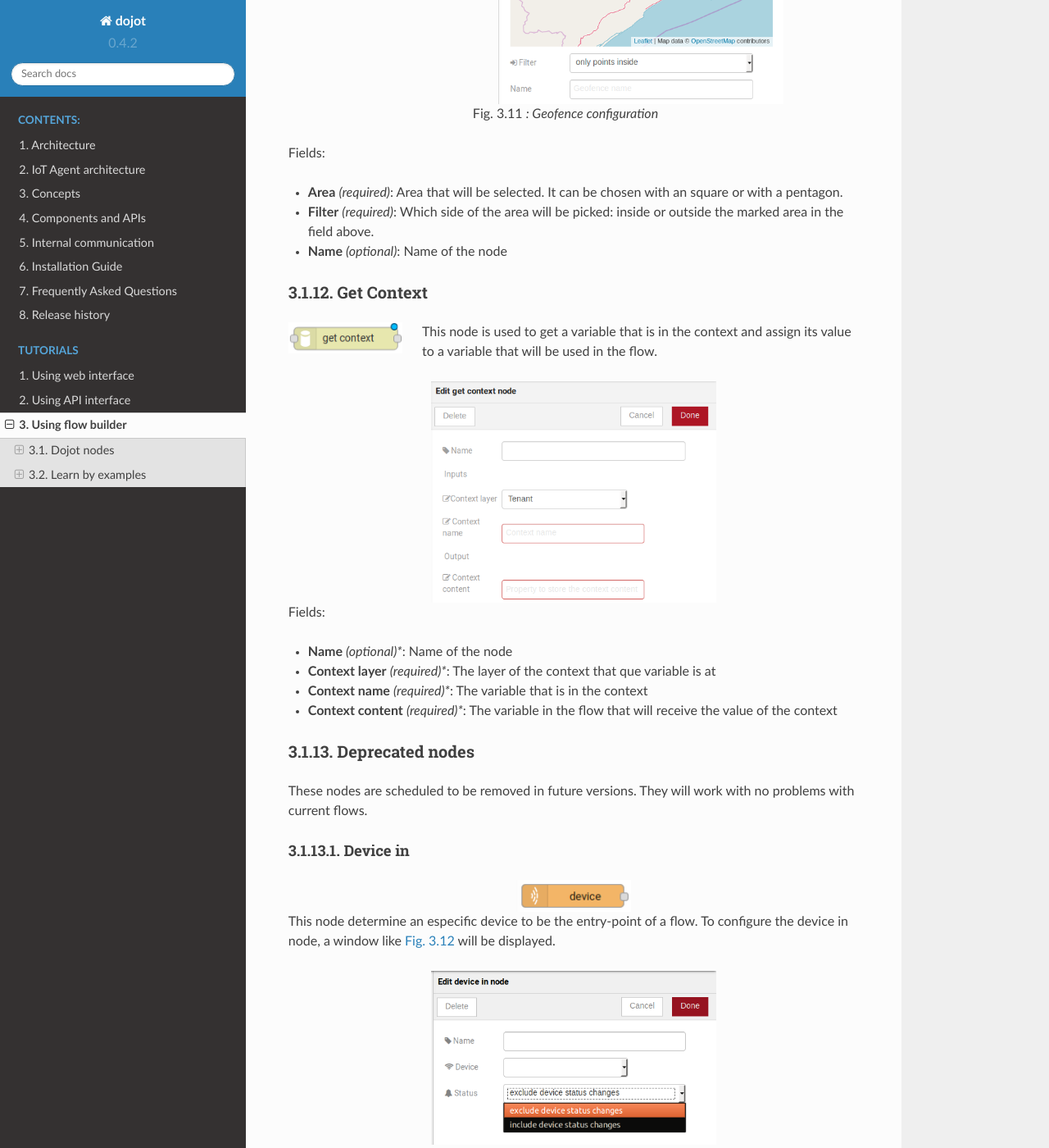
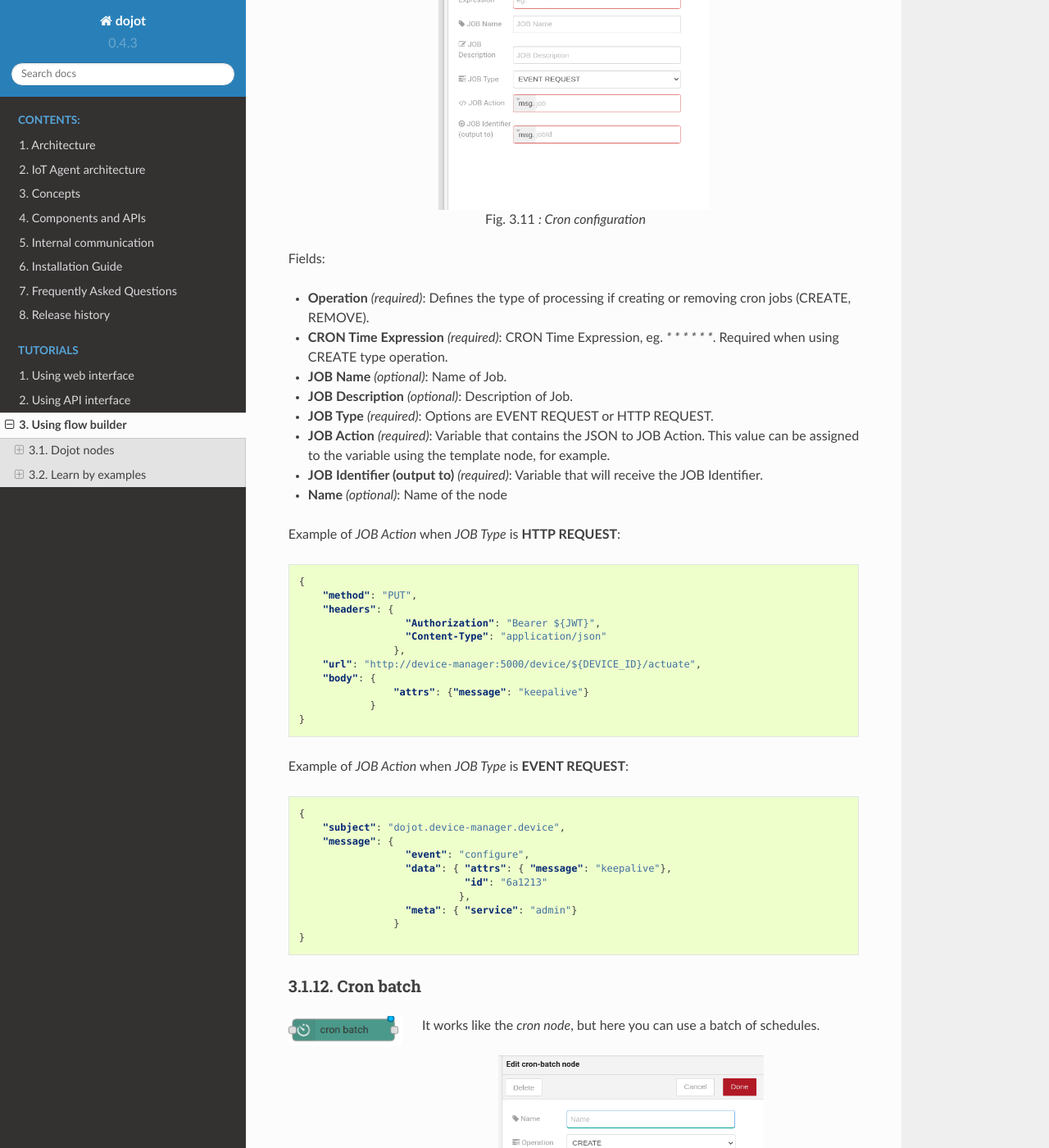
Before and after one commit to dojot/docs, a Sphinx documentation site: the page built from source/flow.rst, in a window 1280 px wide and 1400 px high, scrolled down 9646 px. Shown: the whole window at 82% size. Built offline with Sphinx 7.4.7 and the Read the Docs theme 2.0.0, drawn with Linux system fonts in a browser that asks for light colours; some of the changed text lies outside the part shown.

Commit message:
miss nodes

```diff
--- a/source/conf.py
+++ b/source/conf.py
@@ -54,9 +54,9 @@
 # built documents.
 #
 # The short X.Y version.
-version = u'0.4.2'
+version = u'0.4.3'
 # The full version, including alpha/beta/rc tags.
-release = u'0.4.2'
+release = u'0.4.3'
 
 # The language for content autogenerated by Sphinx. Refer to documentation
 # for a list of supported languages.
--- a/source/flow.rst
+++ b/source/flow.rst
@@ -190,11 +190,11 @@
 * **Source** *(required)*: Data structure that will be mapped as message to
   device out
 
-http
-****
+HTTP request
+************
 
 .. _http_node:
-.. image:: images/nodes/http_node.png
+.. image:: images/nodes/http-request-node.png
     :width: 20%
     :align: left
     :alt: http_node
@@ -208,7 +208,7 @@
     :align: center
     :alt: httpin_node
 
-    : Device template in configuration window
+    : Http Request configuration
 
 Fields:
 
@@ -219,10 +219,10 @@
   example.
 * **Response** *(required)*: Variable that will receive the http response.
 * **Return** *(required)*: Type of the return.
-* **Name** *(required)*: Name of the node.
+* **Name** *(optional)*: Name of the node.
 
-ftp
-***
+Ftp request
+***********
 
 .. _ftp-request:
 .. image:: images/nodes/ftp-request.png
@@ -247,19 +247,16 @@
 
 Fields:
 
-* **Method** *(required)*: The FTP action to be taken (PUT, GET).
+* **Method** *(required)*: The FTP action to be taken (PUT).
 * **URL** *(required)*: the FTP server
 * **Authentication** *(required)*: Username and password to access this server.
-* **File name** *(required)*: Variable containing the file name to be uploaded
-  or downloaded.
-* **File content** *(required)*: In case of uploading a file, this variable
-  should hold the file content.
+* **File name** *(required)*: Variable containing the file name to be uploaded.
+* **File content** *(required)*: This variable should hold the file content.
 * **File encoding** *(required)*: How the file is encoded
-* **Response** *(required)*: Variable that will receive the FTP response
-  (or file)
+* **Response** *(optinal)*: Variable that will receive the FTP response
+* **Name** *(optional)*: Name of the node.
 
-
-notification
+Notification
 ************
 
 .. _notification-request:
@@ -380,8 +377,6 @@
 Check :numref:`template_node_cfg` as example:
 the field **a** of payload will be replaced with the value of the **payload.b**
 
-
-
 .. _template_node_cfg:
 .. figure:: images/nodes/template_node_cfg.png
     :width: 50%
@@ -398,6 +393,96 @@
 * **Template** *(required)*: Value that will be assigned to the target variable
   set on **Set property**
 * **Output as** *(required)*: The format of the output
+
+Cron
+****
+
+.. _cron_node:
+.. image:: images/nodes/cron-node.png
+    :width: 20%
+    :align: left
+    :alt: cron_node
+
+Processing node to create/remove cron jobs.
+Cron allowing to schedule tasks to: send events to the data broker or execute a http request.
+
+.. _cron_node_cfg:
+.. figure:: images/nodes/cron-node-config.png
+    :width: 50%
+    :align: center
+    :alt: cron_node_cfg
+
+    : Cron configuration
+
+Fields:
+
+* **Operation** *(required)*: Defines the type of processing if creating or removing cron jobs (CREATE, REMOVE).
+* **CRON Time Expression** *(required)*: CRON Time Expression, eg. `* * * * * *`. Required when using CREATE type operation.
+* **JOB Name** *(optional)*: Name of Job.
+* **JOB Description** *(optional)*: Description of Job.
+* **JOB Type** *(required)*: Options are EVENT REQUEST or HTTP REQUEST.
+* **JOB Action** *(required)*:  Variable that contains the JSON to JOB Action. This value can be assigned to the variable using the template node, for example.
+* **JOB Identifier (output to)** *(required)*: Variable that will receive the JOB Identifier.
+* **Name** *(optional)*: Name of the node
+
+Example of `JOB Action` when `JOB Type` is **HTTP REQUEST**:
+
+.. code-block:: json
+
+    {
+        "method": "PUT",
+        "headers": {
+                      "Authorization": "Bearer ${JWT}",
+                      "Content-Type": "application/json"
+                    },
+        "url": "http://device-manager:5000/device/${DEVICE_ID}/actuate",
+        "body": {
+                    "attrs": {"message": "keepalive"}
+                }
+    }
+
+Example of `JOB Action` when `JOB Type` is **EVENT REQUEST**:
+
+.. code-block:: json
+
+    {
+        "subject": "dojot.device-manager.device",
+        "message": {
+                      "event": "configure",
+                      "data": { "attrs": { "message": "keepalive"},
+                                "id": "6a1213"
+                               },
+                      "meta": { "service": "admin"}
+                    }
+    }
+
+
+Cron batch
+**********
+
+.. _cron_batch_node:
+.. image:: images/nodes/cron-batch-node.png
+    :width: 20%
+    :align: left
+    :alt: cron_batch_node
+
+It works like the `cron node`, but here you can use a batch of schedules.
+
+.. _cron_batch_node_cfg:
+.. figure:: images/nodes/cron-batch-node-config.png
+    :width: 50%
+    :align: center
+    :alt: cron_batch_node_cfg
+
+    : Cron batch configuration
+
+Fields:
+
+* **Operation** *(required)*: Defines the types of processings if creating or removing cron jobs (CREATE, REMOVE).
+* **JOB requests** *(required)*:  Variable that contains the array of JSONs to JOB Actions.
+* **JOB identifiers** *(required)*: Variable that will receive the array of job identifiers.
+* **Name** *(optional)*: Name of the node
+
 
 Geofence
 ********
@@ -439,6 +524,10 @@
 This node is used to get a variable that is in the context and assign its value
 to a variable that will be used in the flow.
 
+Note: Context is a mechanism that allows a given set of data to persist
+beyond the life of the event, thus making it possible to store a state for the
+elements of the solution.
+
 .. _getcontext_node_cfg:
 .. figure:: images/nodes/getcontext_node_cfg.png
     :width: 50%
@@ -454,6 +543,58 @@
 * **Context content** *(required)**: The variable in the flow that will receive
   the value of the context
 
+
+Merge data
+***********
+
+.. _merge_data_node:
+.. image:: images/nodes/merge-data-node.png.png
+    :width: 20%
+    :align: left
+    :alt: merge_data_node
+
+This node allows objects to be merged in the context.
+
+.. _merge_data_node_cfg:
+.. figure:: images/nodes/merge-data-node-config.png
+    :width: 50%
+    :align: center
+    :alt: merge_data_node_cfg
+
+    : Merge data configuration
+
+Fields:
+
+* **Target data (JSON)** *(required)*: Variable that contains the data to be merged.
+* **Merged data (JSON)** *(required)*: Variable that will receive the new data merged with your existing data.
+* **Name** *(optional)*: Name of the node
+
+Cumulative sum
+**************
+
+.. _cumulative_sum_node:
+.. image:: images/nodes/cumulative-sun-node.png
+    :width: 20%
+    :align: left
+    :alt: cumulative_sum_node
+
+The cumulative sum node accumulates the data for an attribute in a temporal window and keeping this in  the context.
+
+.. _cumulative_sum_node_cfg:
+.. figure:: images/nodes/cum-sum-node-config.png
+    :width: 50%
+    :align: center
+    :alt: cumulative_sum_node_cfg
+
+    : Cumulative sum configuration
+
+Fields:
+
+* **Time period (min)** *(required)*: Time in minutes to keep the sum.
+* **Target attribute** *(required)*: Variable that contains the value to be sum.
+* **Timestamp** *(required)*:  Variable containing the timestamp for the value of the target attribute.
+* **Sum** *(required)*:  Variable that will receive the sum.
+* **Name** *(optional)*: Name of the node
 
 
 Deprecated nodes
--- a/source/installation-guide.rst
+++ b/source/installation-guide.rst
@@ -123,7 +123,7 @@
 
 For instance: ::
 
-  git checkout v0.4.2 -b v0.4.2
+  git checkout v0.4.3 -b v0.4.3
 
 Or if you're brave enough: ::
 
@@ -219,7 +219,7 @@
 The first deployment step is cloning the repository. To do so,
 execute the command: ::
 
-  git clone -b v0.4.2 https://github.com/dojot/ansible-dojot
+  git clone -b v0.4.3 https://github.com/dojot/ansible-dojot
 
 2. Installing dependencies
 ..........................
```
Also changed, not shown: other parts of source/flow.rst (+1 -1 lines), source/images/nodes/cron-batch-node-config.png (added), source/images/nodes/cron-batch-node.png (added), source/images/nodes/cron-node-config.png (added), source/images/nodes/cron-node.png (added), source/images/nodes/cum-sum-node-config.png (added), source/images/nodes/cumulative-sun-node.png (added), source/images/nodes/http-request-node.png (added), source/images/nodes/merge-data-node-config.png (added), source/images/nodes/merge-data-node.png.png (added), 2 other files.
